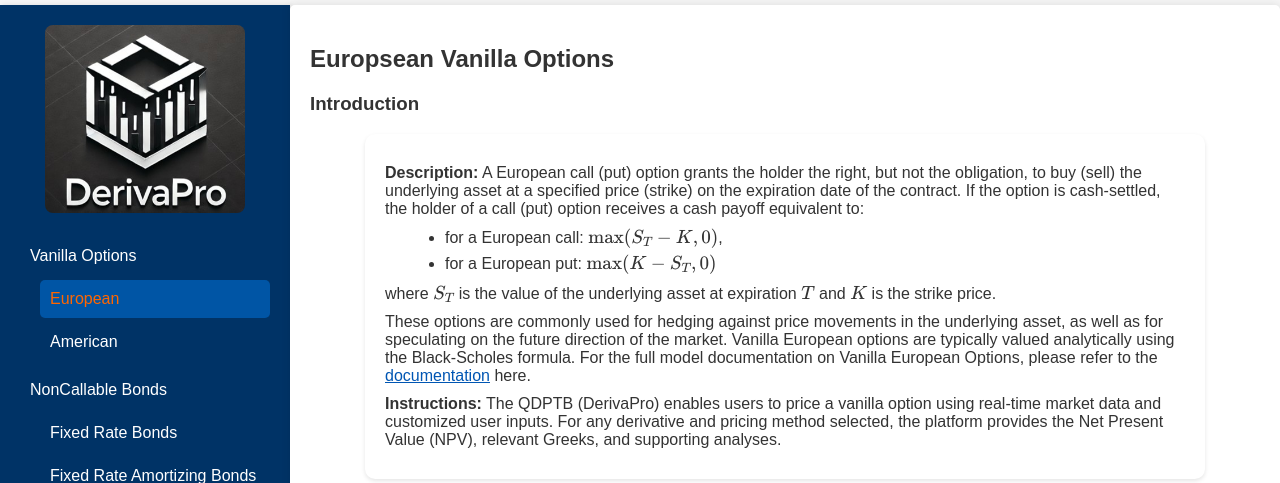
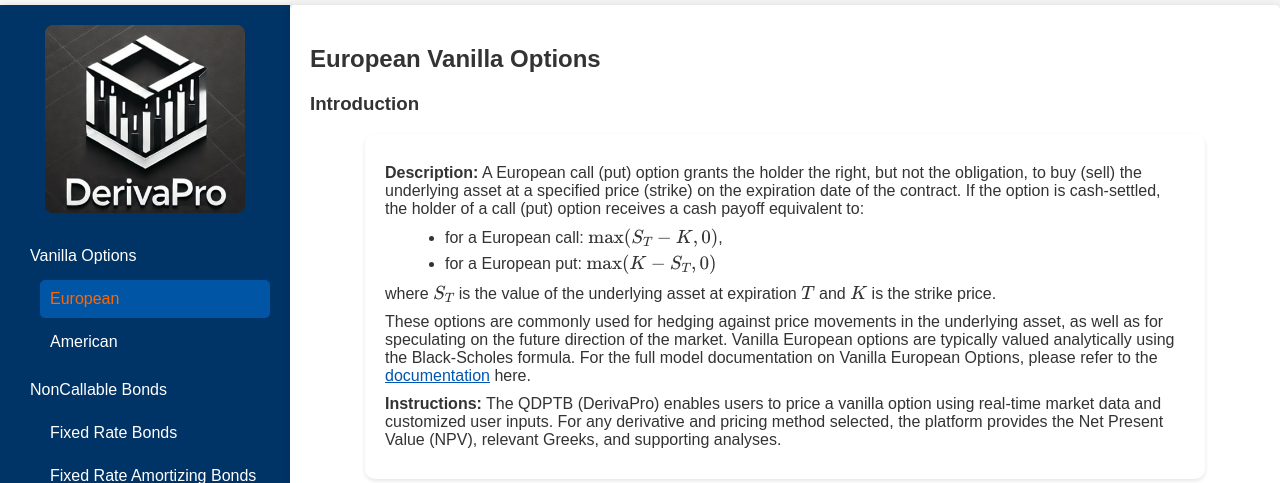
Before and after one commit to derivapro/derivapro-v1, a Flask app: page /vanilla-options/european in a window 1280 px wide. Shown: the part 55-538 px from the top of the page. Run offline with Flask 2, Linux system fonts and the light colour scheme; some libraries are stand-ins or nearby versions.

Commit message:
test new changes

```diff
--- a/derivapro/templates/european_options.html
+++ b/derivapro/templates/european_options.html
@@ -1,7 +1,7 @@
 {% extends "base.html" %}
 
 {% block content %}
-<h2>Europsean Vanilla Options</h2>
+<h2>European Vanilla Options</h2>
 <h3>Introduction</h3>
 
 <div id="markdown-content">
```
